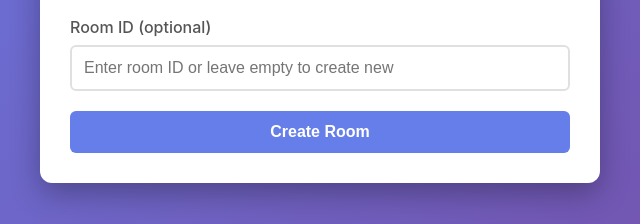
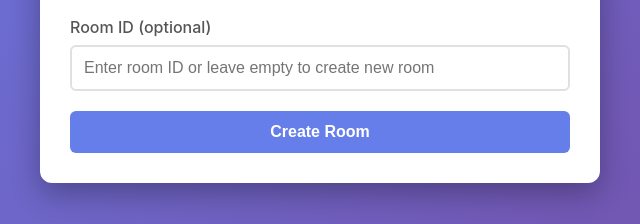
Before and after one commit to abaines/multiplayer-egg-timer, a website built with Vite: page frontend/index.html in a window 1280 px wide. Shown: the part 426-650 px from the top of the page, 320-960 px from the left. Built offline with nearby package versions, Linux system fonts and the light colour scheme.

Commit message:
Update placeholder text for room ID input field for clarity

```diff
--- a/frontend/index.html
+++ b/frontend/index.html
@@ -29,7 +29,7 @@
               type="text"
               id="roomId"
               name="roomId"
-              placeholder="Enter room ID or leave empty to create new"
+              placeholder="Enter room ID or leave empty to create new room"
               autocomplete="off"
             />
           </div>
```
